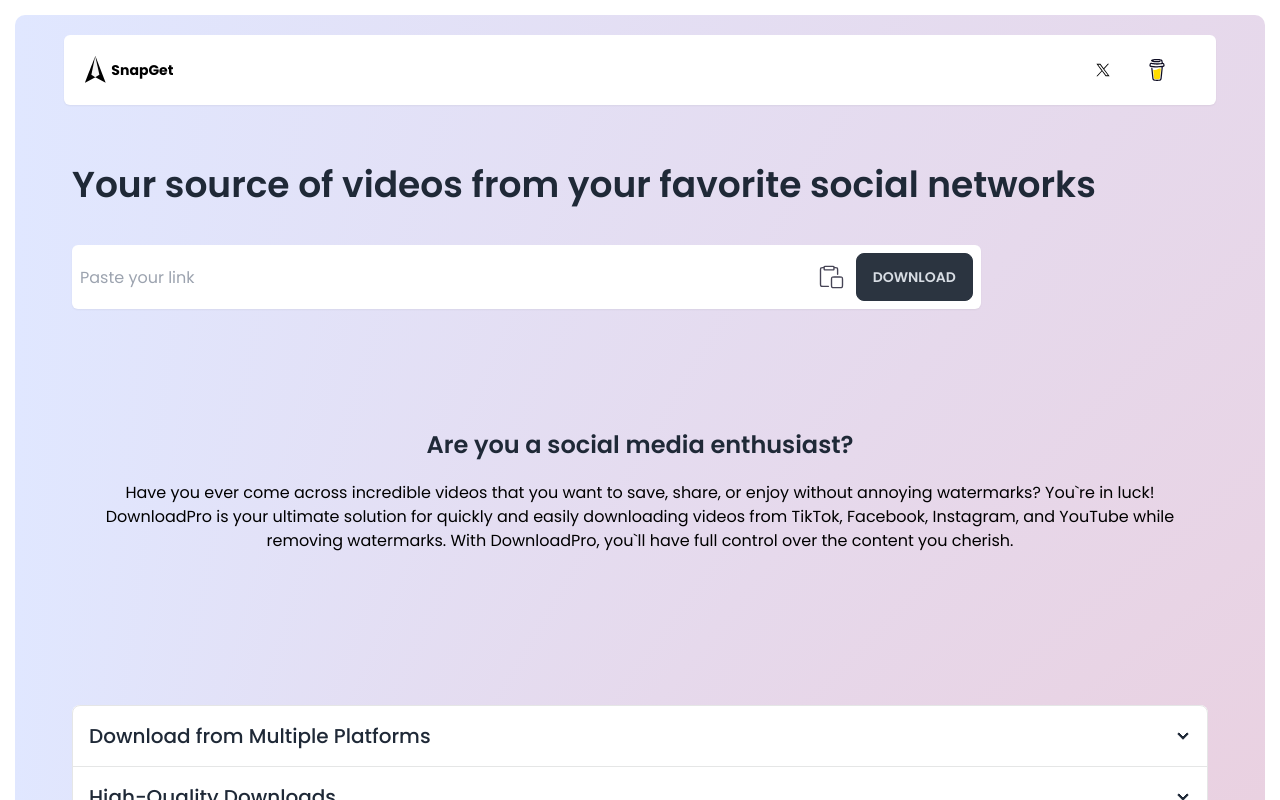
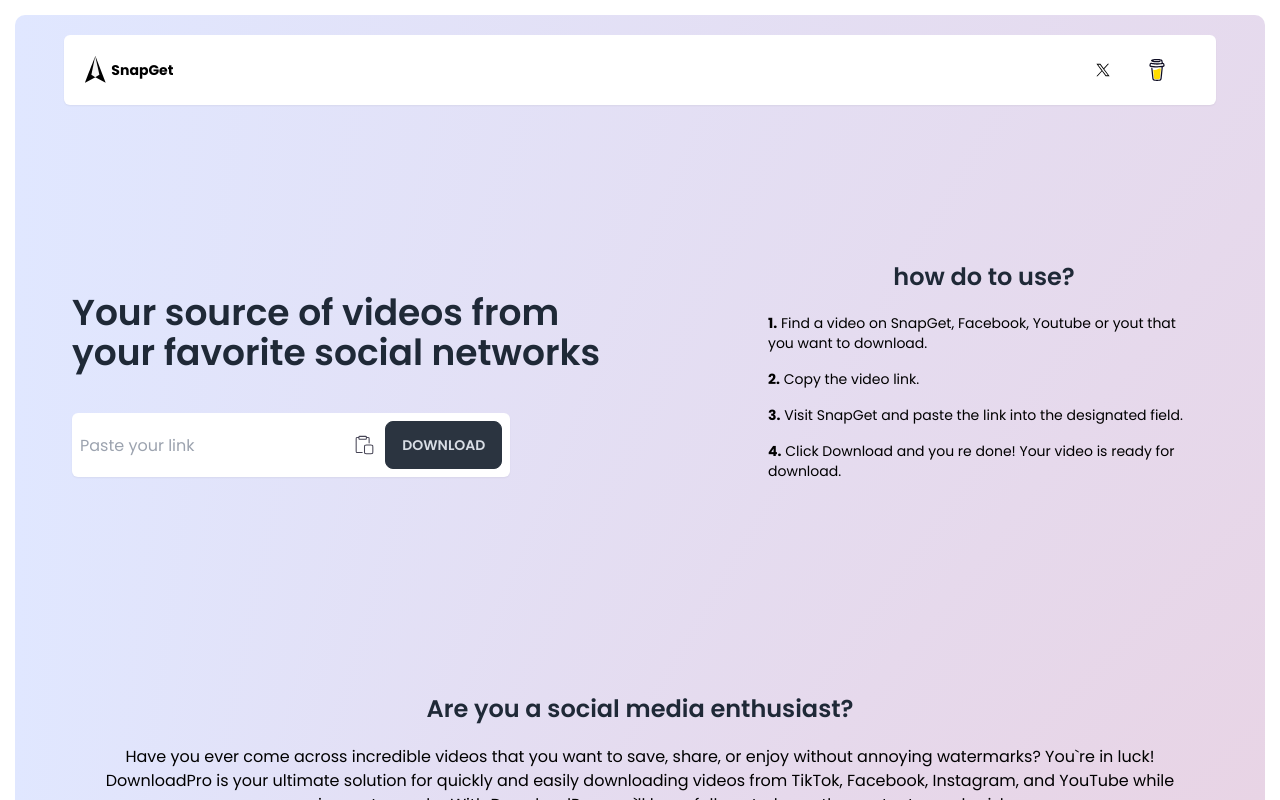
Before and after one commit to Juliancho2/SnapGet, a Next.js app: page / in a window 1280 px wide. Shown: the top 800 px of the page. Built offline with nearby package versions, Linux system fonts and the light colour scheme.

Commit message:
Added section how do to use

```diff
--- a/src/components/organisms/Hero.tsx
+++ b/src/components/organisms/Hero.tsx
@@ -1,10 +1,20 @@
 import React from 'react';
 import Download from '../molecules/Download';
+import BoxText from '../molecules/BoxText';
+import List from '../atomic/List';
+import { contentHowDoUse } from '@/static';
 
 const Hero = () => {
   return (
-    <div className='max-w-6xl mx-auto px-2'>
-      <Download/>
+    <div className='max-w-6xl mx-auto px-2 mt-10 md:mt-32 gap-10 grid md:grid-cols-2 min-h-[40vh] '>
+
+      <Download />
+      <div className='flex justify-end'>
+        <BoxText moreStyles='max-w-md  p-2 ' >
+          <h2 className='text-2xl font-semibold mb-5'>how do to use?</h2>
+          <List content={contentHowDoUse} />
+        </BoxText>
+      </div>
     </div>
   );
 };
```
